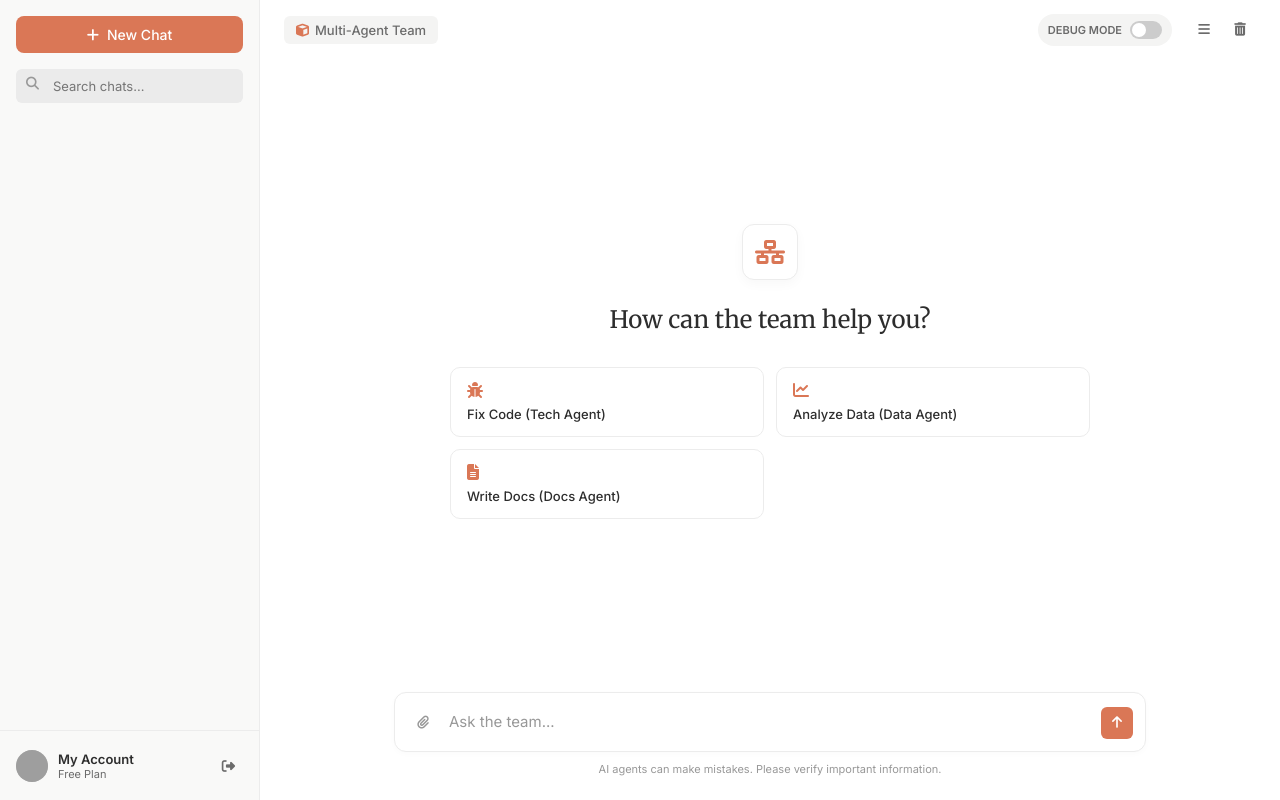
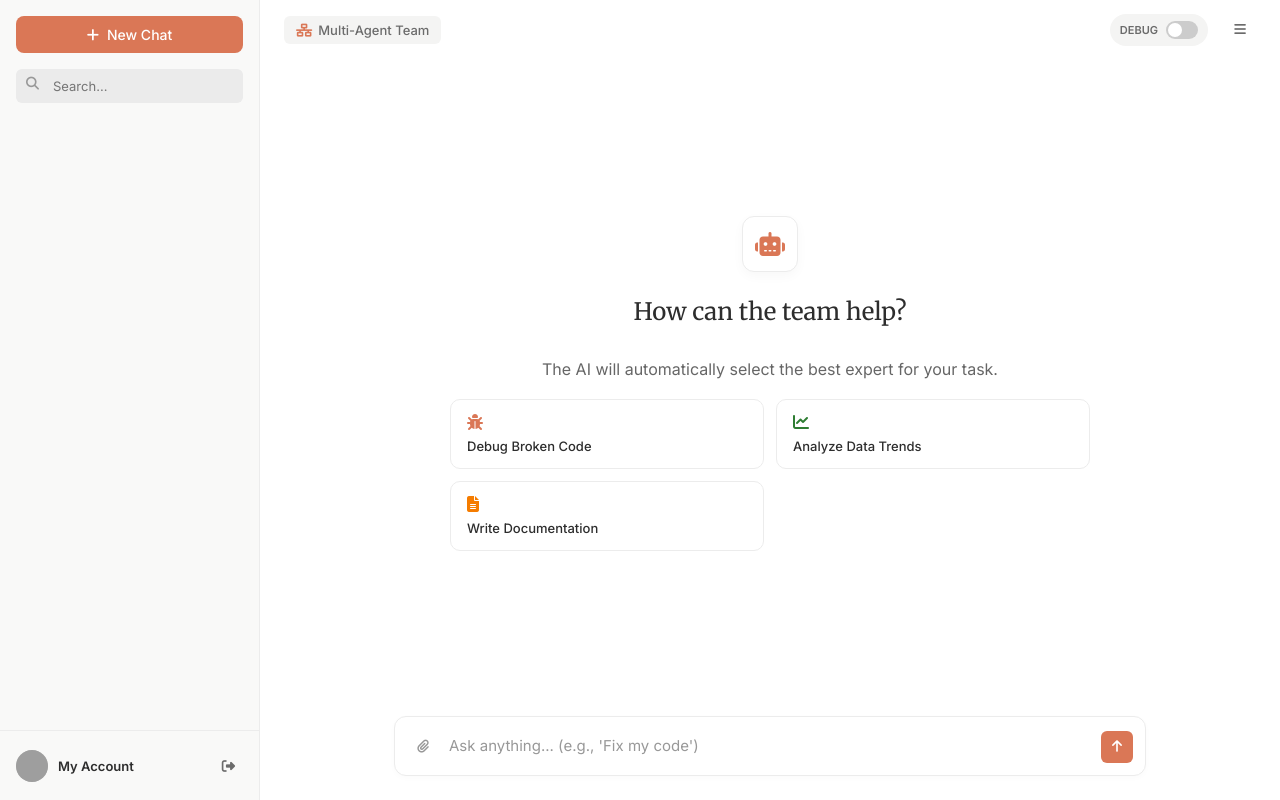
Before and after one commit to Ruthwik2610/simplechatbot, a plain HTML site: page chat.html in a window 1280 px wide. Drawn offline with nearby package versions, Linux system fonts and the light colour scheme; sample sign-in values are in the browser's storage; grey boxes are pictures that could not be loaded.

Commit message:
Update chat.html

```diff
--- a/chat.html
+++ b/chat.html
@@ -3,7 +3,7 @@
 <head>
     <meta charset="UTF-8">
     <meta name="viewport" content="width=device-width, initial-scale=1.0">
-    <title>Chat Support</title>
+    <title>Multi-Agent Chat</title>
     <link rel="stylesheet" href="https://cdnjs.cloudflare.com/ajax/libs/font-awesome/6.4.0/css/all.min.css">
     <link rel="stylesheet" href="https://cdnjs.cloudflare.com/ajax/libs/highlight.js/11.7.0/styles/github.min.css">
     <link rel="stylesheet" href="chat.css">
@@ -18,64 +18,57 @@
             </div>
             <div class="search-wrapper">
                 <i class="fas fa-search"></i>
-                <input type="text" placeholder="Search chats...">
+                <input type="text" placeholder="Search...">
             </div>
             <div class="history-list custom-scroll" id="historyList"></div>
             <div class="user-profile">
                 <div class="avatar">
-                    <img src="https://ui-avatars.com/api/?name=You&background=EBEBEB&color=2D2D2D" alt="User">
+                    <img src="https://ui-avatars.com/api/?name=User&background=EBEBEB&color=2D2D2D" alt="User">
                 </div>
                 <div class="user-info">
                     <h3>My Account</h3>
-                    <span class="status-text">Free Plan</span>
                 </div>
-                <button class="logout-btn" id="logoutBtn" title="Sign Out">
-                    <i class="fas fa-sign-out-alt"></i>
-                </button>
+                <button class="logout-btn" id="logoutBtn"><i class="fas fa-sign-out-alt"></i></button>
             </div>
         </aside>
 
         <main class="chat-area">
             <header class="chat-header">
                 <div class="model-badge">
-                    <i class="fas fa-cube"></i> Multi-Agent Team
+                    <i class="fas fa-network-wired"></i> Multi-Agent Team
                 </div>
-
                 <div class="header-actions">
-                    <div class="debug-toggle-wrapper" title="Toggle Routing Debug Mode">
-                        <span class="debug-label">Debug Mode</span>
+                    <div class="debug-toggle-wrapper">
+                        <span class="debug-label">Debug</span>
                         <label class="switch">
                             <input type="checkbox" id="debugModeToggle">
                             <span class="slider round"></span>
                         </label>
                     </div>
-
-                    <button class="icon-btn mobile-menu-btn" onclick="document.getElementById('sidebar').classList.toggle('open')">
-                         <i class="fas fa-bars"></i>
-                    </button>
-                    <button class="icon-btn" id="clearChatBtn" title="Clear"><i class="fas fa-trash-alt"></i></button>
+                    <button class="icon-btn mobile-menu-btn" onclick="document.getElementById('sidebar').classList.toggle('open')"><i class="fas fa-bars"></i></button>
                 </div>
             </header>
 
             <div class="messages-container custom-scroll" id="messagesArea">
                 <div class="empty-state" id="emptyState">
                     <div class="logo-wrapper">
-                        <i class="fas fa-network-wired"></i>
+                        <i class="fas fa-robot"></i>
                     </div>
-                    <h2>How can the team help you?</h2>
+                    <h2>How can the team help?</h2>
+                    <p style="color:#666; margin-bottom:20px;">The AI will automatically select the best expert for your task.</p>
 
                     <div class="suggestion-grid">
-                        <div class="suggestion-card" onclick="usePrompt('Fix this Python loop code')">
-                            <i class="fas fa-bug"></i>
-                            <p>Fix Code (Tech Agent)</p>
+                        <div class="suggestion-card" onclick="usePrompt('My python loop is stuck infinite. How do I fix it?')">
+                            <i class="fas fa-bug" style="color:#DA7756"></i>
+                            <p>Debug Broken Code</p>
                         </div>
-                        <div class="suggestion-card" onclick="usePrompt('Analyze this dataset trend')">
-                            <i class="fas fa-chart-line"></i>
-                            <p>Analyze Data (Data Agent)</p>
+                        <div class="suggestion-card" onclick="usePrompt('Analyze the trend in this sales data.')">
+                            <i class="fas fa-chart-line" style="color:#2E7D32"></i>
+                            <p>Analyze Data Trends</p>
                         </div>
-                        <div class="suggestion-card" onclick="usePrompt('Write documentation for my API')">
-                            <i class="fas fa-file-alt"></i>
-                            <p>Write Docs (Docs Agent)</p>
+                        <div class="suggestion-card" onclick="usePrompt('Generate a README.md for a React app.')">
+                            <i class="fas fa-file-alt" style="color:#F57C00"></i>
+                            <p>Write Documentation</p>
                         </div>
                     </div>
                 </div>
@@ -86,13 +79,8 @@
                 <div class="message-input-wrapper">
                     <input type="file" id="fileInput" hidden>
                     <button class="attachment-btn" id="attachmentBtn"><i class="fas fa-paperclip"></i></button>
-                    <textarea id="messageInput" placeholder="Ask the team..." rows="1"></textarea>
-                    <button class="send-btn" id="sendBtn">
-                        <i class="fas fa-arrow-up"></i>
-                    </button>
-                </div>
-                <div class="disclaimer">
-                    AI agents can make mistakes. Please verify important information.
+                    <textarea id="messageInput" placeholder="Ask anything... (e.g., 'Fix my code')" rows="1"></textarea>
+                    <button class="send-btn" id="sendBtn"><i class="fas fa-arrow-up"></i></button>
                 </div>
             </div>
         </main>
@@ -100,6 +88,7 @@
 
     <script src="https://cdn.jsdelivr.net/npm/marked/marked.min.js"></script>
     <script src="https://cdnjs.cloudflare.com/ajax/libs/highlight.js/11.7.0/highlight.min.js"></script>
+
     <script src="chat.js"></script>
 </body>
 </html>
```
